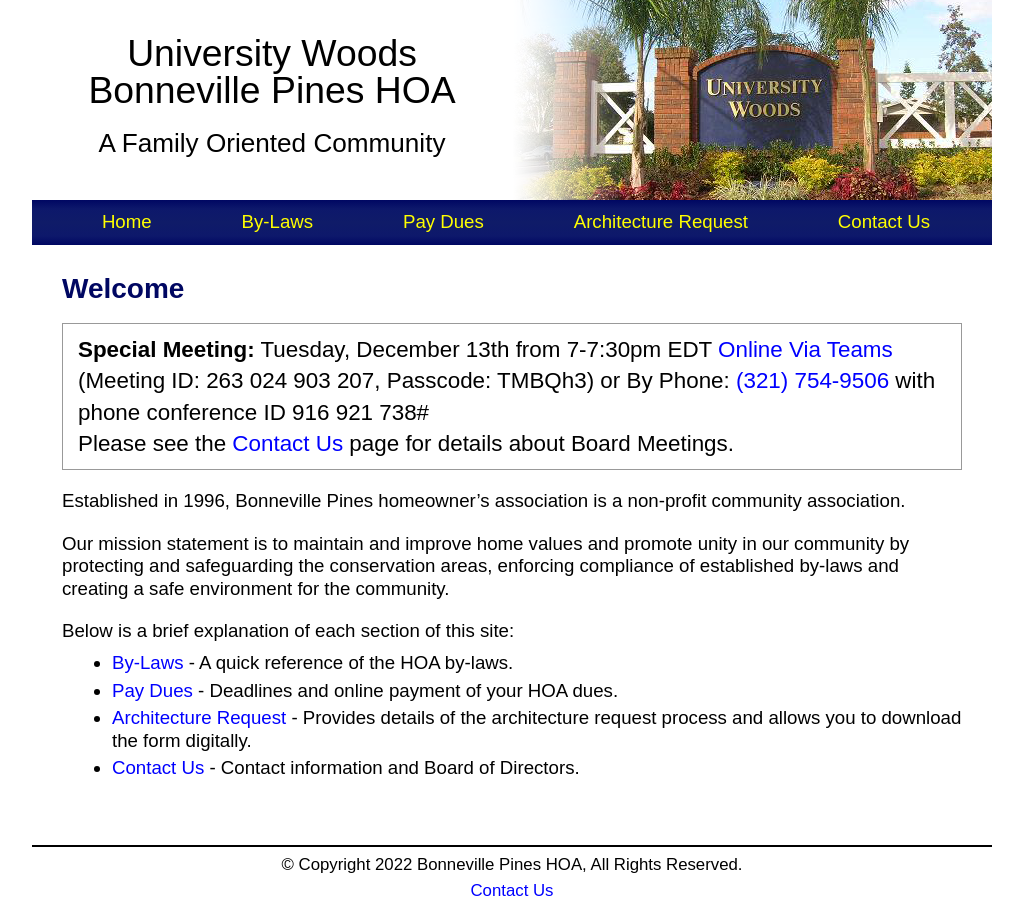
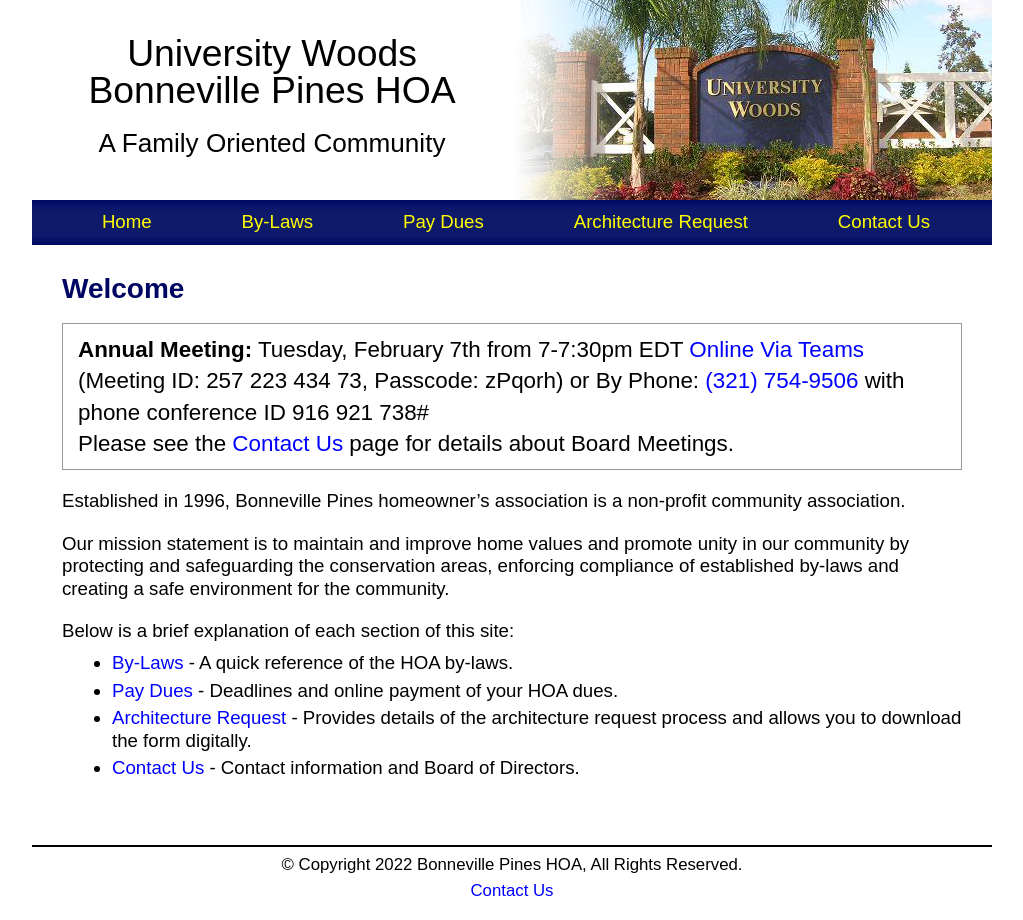
Before and after one commit to bphoa/website, a Jekyll site: the page built from index.md, in a window 1280 px wide. Shown: the whole page, without its empty margins (128-1151 px from the left). Built offline with Jekyll 4.4.1, drawn with Linux system fonts in a browser that asks for light colours.

Commit message:
Add Annual Meeting

```diff
--- a/index.md
+++ b/index.md
@@ -3,7 +3,7 @@ layout: page
 title: Welcome
 ---
 
-**Special Meeting:** Tuesday, December 13th from 7-7:30pm EDT [Online Via Teams](https://teams.microsoft.com/l/meetup-join/19%3ameeting_YzE3YWI5ODUtYTFiOC00OTE5LWJhNGMtNWExMTkwMGU4MzA1%40thread.v2/0?context=%7b%22Tid%22%3a%22a1cf3136-ea50-4354-ad39-345d96aeab4c%22%2c%22Oid%22%3a%22f0ada0c0-6bc6-494a-94e2-e93bbd59498c%22%7d) (Meeting ID: 263 024 903 207, Passcode: TMBQh3) or By Phone: <a href="tel:+13217549506">(321) 754-9506</a> with phone conference ID 916 921 738# \\
+**Annual Meeting:** Tuesday, February 7th from 7-7:30pm EDT [Online Via Teams](https://www.google.com/url?q=https://teams.microsoft.com/l/meetup-join/19%253ameeting_Y2FlZTA1NzktYzA5ZS00ZjEwLWJjMDQtNjI2YjE4MmUwNzUx%2540thread.v2/0?context%3D%257b%2522Tid%2522%253a%2522a1cf3136-ea50-4354-ad39-345d96aeab4c%2522%252c%2522Oid%2522%253a%2522f0ada0c0-6bc6-494a-94e2-e93bbd59498c%2522%257d&sa=D&source=calendar&usd=2&usg=AOvVaw22cH4aOeIHi5yjtMJ0npkP) (Meeting ID: 257 223 434 73, Passcode: zPqorh) or By Phone: <a href="tel:+13217549506">(321) 754-9506</a> with phone conference ID 916 921 738# \\
 Please see the [Contact Us](contact) page for details about Board Meetings.
 {: .alert}
 
```
